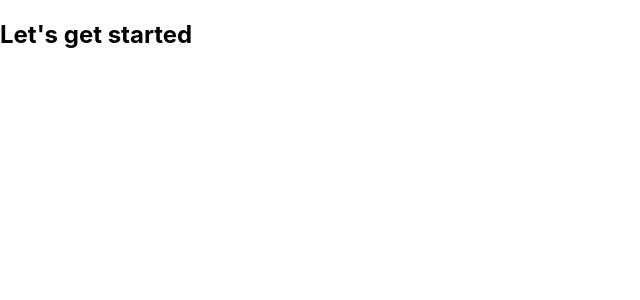
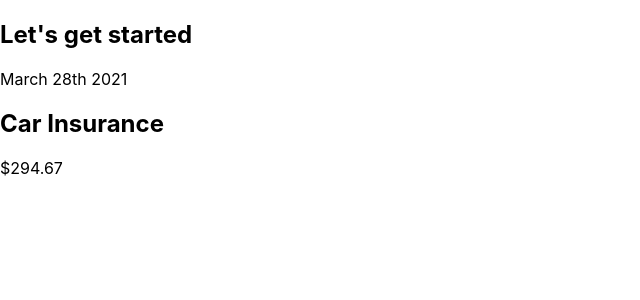
Before and after one commit to neomaniacs/react, a JavaScript app: page / in a window 1280 px wide. Shown: the top 300 px of the page, without its empty margins (0-640 px from the left). Built offline with nearby package versions, Linux system fonts and the light colour scheme.

Commit message:
Update ExpenseItem

```diff
--- a/src/components/ExpenseItem.js
+++ b/src/components/ExpenseItem.js
@@ -1,8 +1,13 @@
 function ExpenseItem() {
-    return <div>Date</div>>
-    <div><h2>Title</h2>
-        <div>Amount</div>
-    </div> ;
+  return (
+    <div>
+      <div>March 28th 2021</div>
+      <div>
+        <h2>Car Insurance</h2>
+        <div>$294.67</div>
+      </div>
+    </div>
+  );
 }
 
-export default ExpenseItem ;
+export default ExpenseItem;
```
